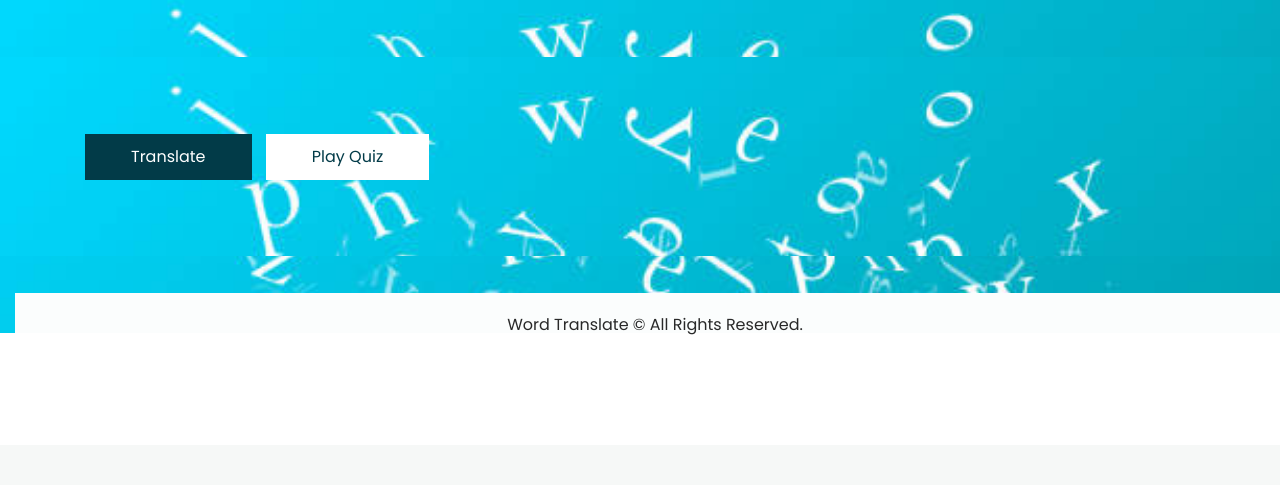
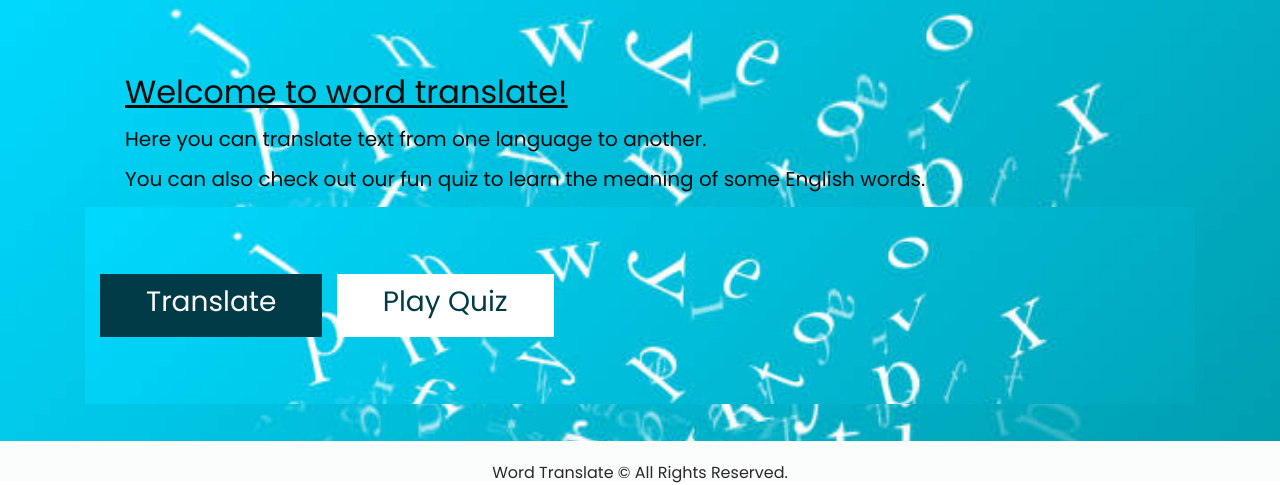
Before and after one commit to Faitholo/word_translate, a Flask app: page / in a window 1280 px wide. Shown: the part 355-840 px from the top of the page. Before the commit the page ends 690 px from the top, so only its background shows below. Run offline with Flask 2, Linux system fonts and the light colour scheme; some libraries are stand-ins or nearby versions.

Commit message:
some minor fix

```diff
--- a/static/css/style.css
+++ b/static/css/style.css
@@ -124,18 +124,6 @@ a:focus {
   background-size: cover;
   background-repeat: no-repeat;
 }
-.slider_section1 {
-  background-image: url(../img/main.jpg);
-  padding: 6% 0;
-  background-size: cover;
-  background-repeat: no-repeat;
-}
-.slider_section2 {
-  background-image: url(../img/quiz7.jpg);
-  padding: 6% 0;
-  background-size: cover;
-  background-repeat: no-repeat;
-}
 
 .slider_section .row {
   -webkit-box-align: center;
@@ -210,38 +198,6 @@ a:focus {
   background-color: #010106;
 }
 
-.about_section {
-  background-image: url(../images/about-bg.png);
-  background-size: cover;
-}
-
-.about_section .row {
-  -webkit-box-align: baseline;
-      -ms-flex-align: baseline;
-          align-items: baseline;
-}
-
-.about_section .img-box img {
-  width: 100%;
-}
-
-.about_section .detail-box p {
-  margin: 25px 0;
-}
-
-.about_section .detail-box a {
-  display: inline-block;
-  padding: 10px 20px;
-  background-color: #023b48;
-  border: 1px solid #023b48;
-  color: #ffffff;
-}
-
-.about_section .detail-box a:hover {
-  background-color: transparent;
-  color: #023b48;
-}
-
 #show,#content {
   display:none;
   margin-top: 10px;
--- a/templates/index.html
+++ b/templates/index.html
@@ -1,23 +1,36 @@
 {% extends 'main.html' %}
 {% block content %}
+<div class="slider_detail-box">
+  <div class="container">
+  <div id="about" class="about_section">
+  <blockquote><h2><u>Welcome to word translate!</u></h2></blockquote>
 
+  <blockquote>
+    <h5>Here you can translate text from one language to another.</h5>
+  </blockquote>
+  <blockquote>
+    <h5>You can also check out our fun quiz to learn the meaning of some English words.</h5>
+  </blockquote>
+</div>
   <section class=" slider_section position-relative">
-    <div id="carouselExampleIndicators" class="carousel slide" data-ride="carousel">
-      <div class="container-fluid">
-        <div class="row">
-          <div class="col-md-4 offset-md-2">
+
+
+
+
             <div class="slider_detail-box">
               <div class="container">
                 <div class="btn-box">
                   <a href="/translate" class="btn-1">
-                    Translate
+                    <h3>Translate</h3>
                   </a>
                   <a href="/quiz" class="btn-2">
-                    Play Quiz
+                    <h3>Play Quiz</h3>
             </div>
           </div>
         </div>
       </div>
     </div>
 
+
+
 {% endblock content %}
```
Also changed, not shown: templates/quiz.html (+8 -2 lines).
